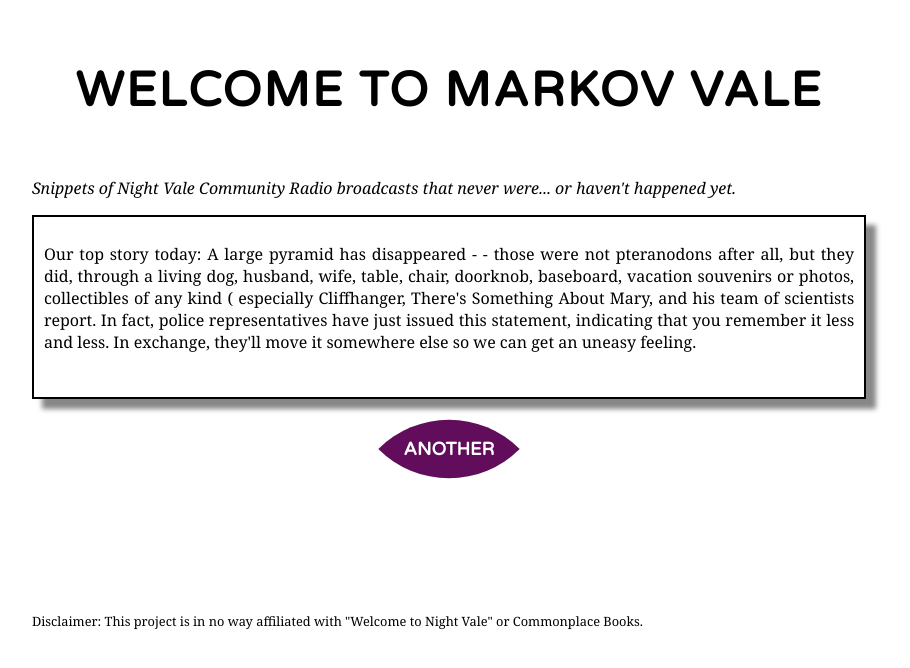
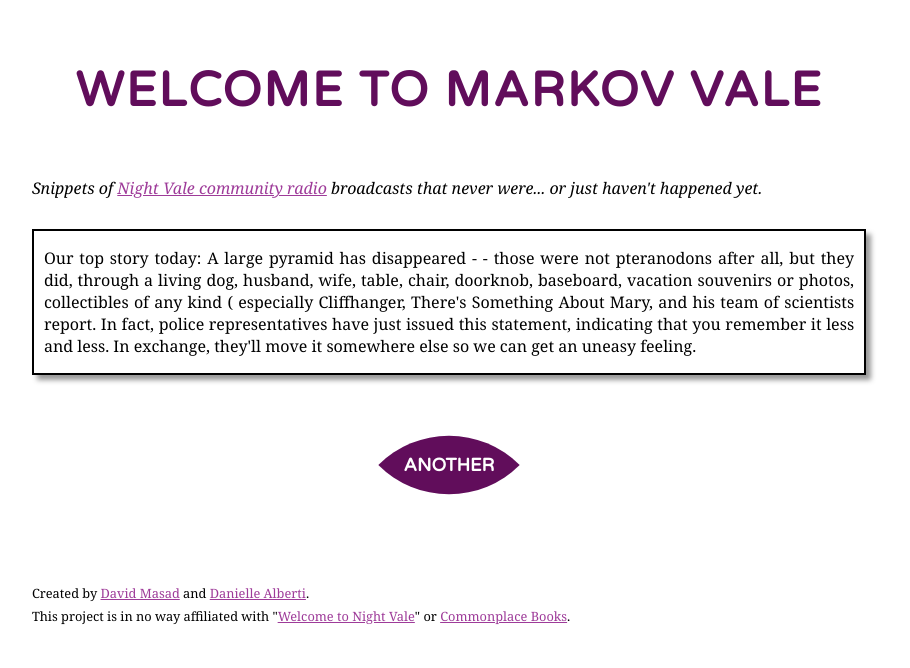
Before and after one commit to dmasad/MarkovVale, a plain HTML site: page index.html in a window 1280 px wide. Shown: the whole page, without its empty margins (191-1101 px from the left). Drawn offline with nearby package versions, Linux system fonts and the light colour scheme.

Commit message:
Yay more styling

```diff
--- a/index.html
+++ b/index.html
@@ -10,7 +10,7 @@
 		<h1>Welcome to Markov Vale</h1>
 		<div id="content">
 			<div id="description">
-				<p>Snippets of Night Vale Community Radio broadcasts that never were... or haven't happened yet.</p>
+				<p>Snippets of <a href="http://commonplacebooks.com/welcome-to-night-vale" target="_blank">Night Vale community radio</a> broadcasts that never were... or just haven't happened yet.</p>
 			</div>
 			<div id="chain"></div>
 			<div id ="button_div">
@@ -20,8 +20,9 @@
 					</div>
 				</div>
 			</div>
-			<div id="disclaimer">
-				<p>Disclaimer: This project is in no way affiliated with "Welcome to Night Vale" or Commonplace Books.</p>
+			<div id="credit">
+				<p>Created by <a href="http://www.davidmasad.com" target="_blank">David Masad</a> and <a href="http://www.daniellealberti.com" target="_blank">Danielle Alberti</a>.</p>
+				<p>This project is in no way affiliated with "<a href="http://commonplacebooks.com/welcome-to-night-vale" target="_blank">Welcome to Night Vale</a>" or <a href="http://commonplacebooks.com/" target="_blank">Commonplace Books</a>.</p>
 			</div>
 		</div>
 	</body>
--- a/style.css
+++ b/style.css
@@ -3,7 +3,7 @@ body {
 }
 h1 {
 	font-family: Varela Round, arial, sans-serif;
-	color: #000;
+	color: #610d5b;
 	font-weight: 800;
     font-style: normal;
     line-height: 1.4em;
@@ -23,6 +23,19 @@ p {
 	text-align:justify;
 }
 
+a:link {
+	color: #9e3b99;
+}
+a:visited {
+	color: #9e3b99;
+}
+a:hover {
+	color: #9e3b99;
+}
+a:active {
+	color: #9e3b99;
+}
+
 #content {
 	width:66%;
 	margin:0 auto;
@@ -38,13 +51,11 @@ p {
 	border-style: solid;
 	border-width: 2px;
 	border-color: #000;
-	padding: 10 10 0 10;
-	height: 170px;
-	box-shadow: 10px 10px 5px #888888;
-}
-
-#chain p {
-	vertical-align: middle;
+	padding: 0 10 0 10;
+	height: auto;
+	box-shadow: 5px 5px 5px #999;
+	font-size: 1em;
+	margin-top: 30px;
 }
 
 /*.button {
@@ -89,6 +100,8 @@ p {
 #button_div{
 	width:100%;
 	text-align:center;
+	position: relative;
+	bottom: -40px;
 }
 
 .button {
@@ -96,7 +109,6 @@ p {
     width:100px;
     height:100px;
     background: #610d5b;
-    position: relative;
     border-radius:100% 0;
     -webkit-transform:rotate(45deg);
     -ms-transform:rotate(45deg);
@@ -135,9 +147,13 @@ p {
 	top:1px;
 }
 
-#disclaimer p{
+#credit {
+	padding-bottom: 20px;
+}
+
+#credit p{
 	position: relative;
 	top: 100px;
-	padding-bottom: 20px;
 	font-size:.8em;
+	line-height: .8em;
 }
```
